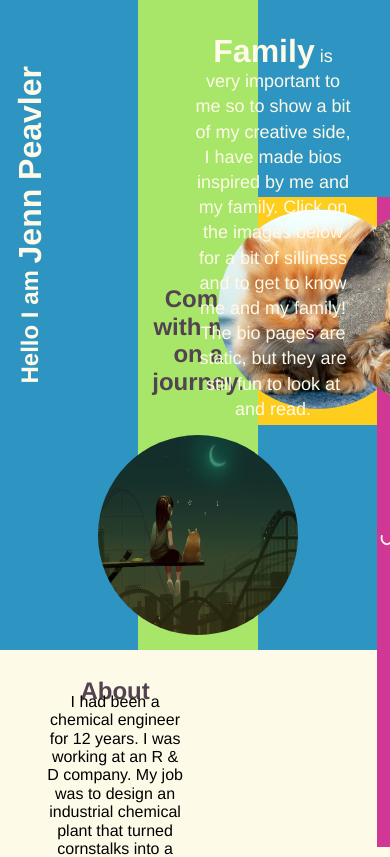
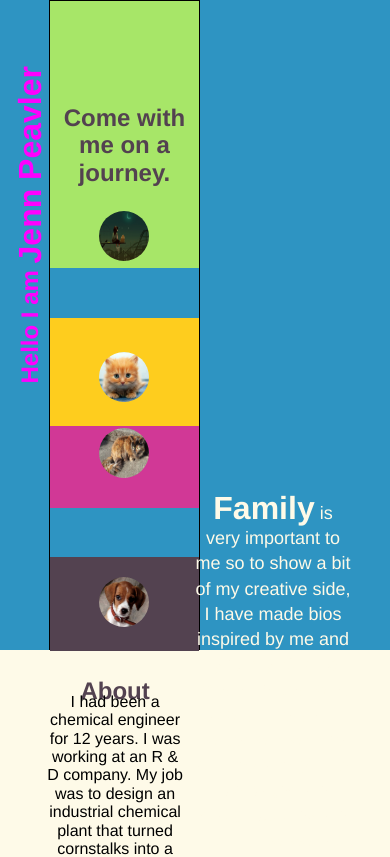
Before and after one commit to jennPeavler/personal-site, a React (Create React App) app: page / in a window 390 px wide. Shown: the top 857 px of the page. Built offline with nearby package versions, Linux system fonts and the light colour scheme.

Commit message:
began making responsive

```diff
--- a/src/assets/styles/Family.css
+++ b/src/assets/styles/Family.css
@@ -24,7 +24,7 @@
   font-size: 18px;
   position: absolute;
   padding-left: 50%;
-  padding-top: 10%;
+  margin-top: -40%;
   width: 40%;
   color: #FEFAE8;
   line-height: 1.4em;
@@ -39,6 +39,10 @@
   display: flex;
   align-items: center;
   justify-content: center;
+}
+
+#link-section {
+  height: 100%;
 }
 
 #div1-1 {
@@ -109,3 +113,78 @@
   width: 205px;
   height: 205px;
 }
+
+
+@media (max-width: 1279px) {
+
+  #hi {
+    color: magenta;
+  }
+
+  #link-section {
+    display: flex;
+    flex-direction: column;
+    border: 1px solid black;
+    width: 25%;
+    height: 100%;
+    justify-content: space-around;
+    margin: 0
+  }
+
+  .section1-div {
+    width: 100%;
+  }
+
+  #div1-1 {
+    width: 100%;
+    margin: 0;
+  }
+
+  #sme-img {
+    height: 50px;
+    width: 50px;
+  }
+
+  #div1-2 {
+    width: 100%;
+    margin: 0;
+    padding: 0;
+    height: 200px;
+    padding-top: 10%;
+  }
+
+  #dragon-img {
+    height: 50px;
+    width: 50px;
+  }
+
+  #div1-3 {
+    width: 100%;
+    margin: 0;
+    padding: 0;
+    height: 200px;
+  }
+
+  #lullaby-img {
+    height: 50px;
+    width: 50px;
+  }
+
+  #div1-4 {
+    width: 100%;
+    margin: 0;
+    padding: 0;
+    height: 200px;
+  }
+
+  #dexter-img {
+    height: 50px;
+    width: 50px;
+  }
+
+  #quote,
+  .quote-swirl {
+    display: none;
+  }
+
+}
--- a/src/components/Family/Family.js
+++ b/src/components/Family/Family.js
@@ -5,13 +5,13 @@ export const Family = () => {
 return (
     <section id='section1'>
       <h1 id='hi'>Hello I am <span className='bigBold'>Jenn Peavler</span></h1>
+      <section id='link-section'>
         <div className='section1-div' id='div1-1'>
           <h2>Come with me on a journey.</h2>
           <Link to='/me'>
             <input type='image' id='sme-img' className='circle-images' src={require('../../assets/images/Family/jenn.jpg')} />
           </Link>
         </div>
-      <p id='intro'><span className='bigBold'>Family</span> is very important to me so to show a bit of my creative side, I have made bios inspired by me and my family.  Click on the images below for a bit of silliness and to get to know me and my family!  The bio pages are static, but they are still fun to look at and read.</p>
         <div className='section1-div' id='div1-2'>
           <Link to='/dragon'>
             <input type='image' className='circle-images' id='dragon-img' src={require('../../assets/images/Family/dragon.jpg')} />
@@ -26,9 +26,11 @@ return (
         </div>
         <div className='section1-div' id='div1-4'>
           <Link to='/dexter'>
-          <input type='image' className='circle-images' src={require('../../assets/images/Family/dexter.jpg')} />
+            <input type='image' className='circle-images' id='dexter-img' src={require('../../assets/images/Family/dexter.jpg')} />
           </Link>
         </div>
       </section>
+      <p id='intro'><span className='bigBold'>Family</span> is very important to me so to show a bit of my creative side, I have made bios inspired by me and my family.  Click on these images for a bit of silliness and to get to know me and my family!  The bio pages are static, but they are still fun to look at and read.</p>
+    </section>
   )
 }
```
Lines whose indentation alone changed are shown as unchanged.
